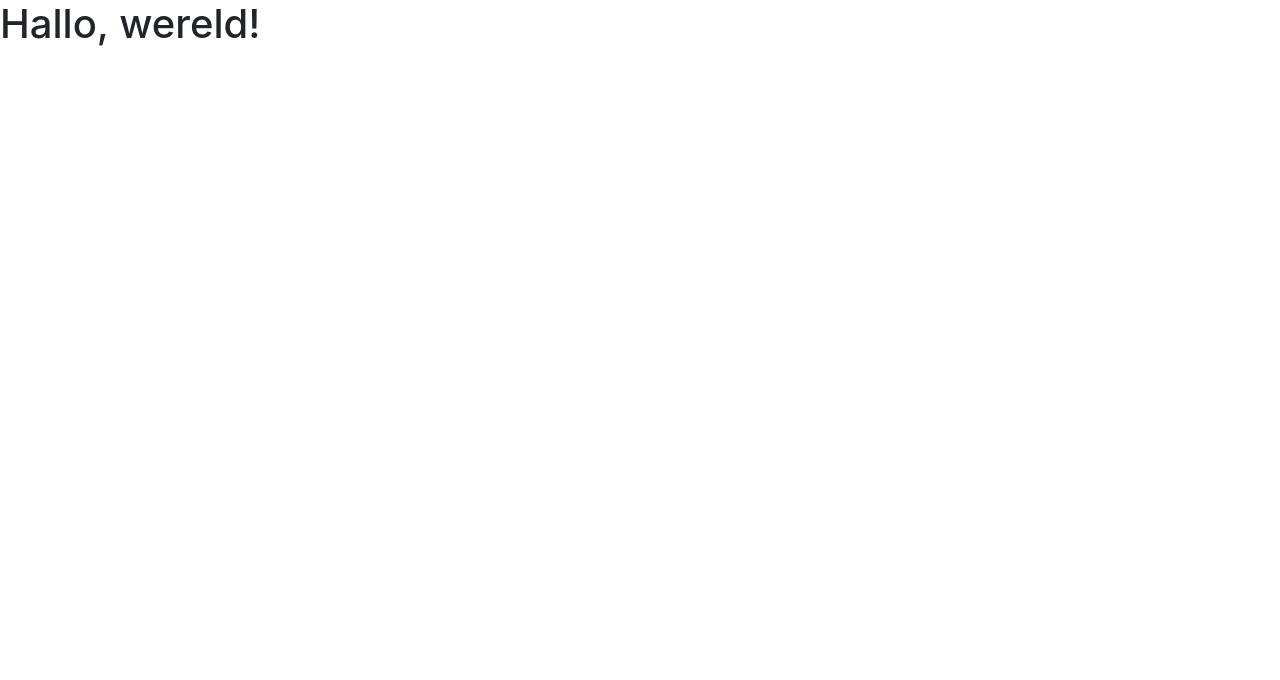
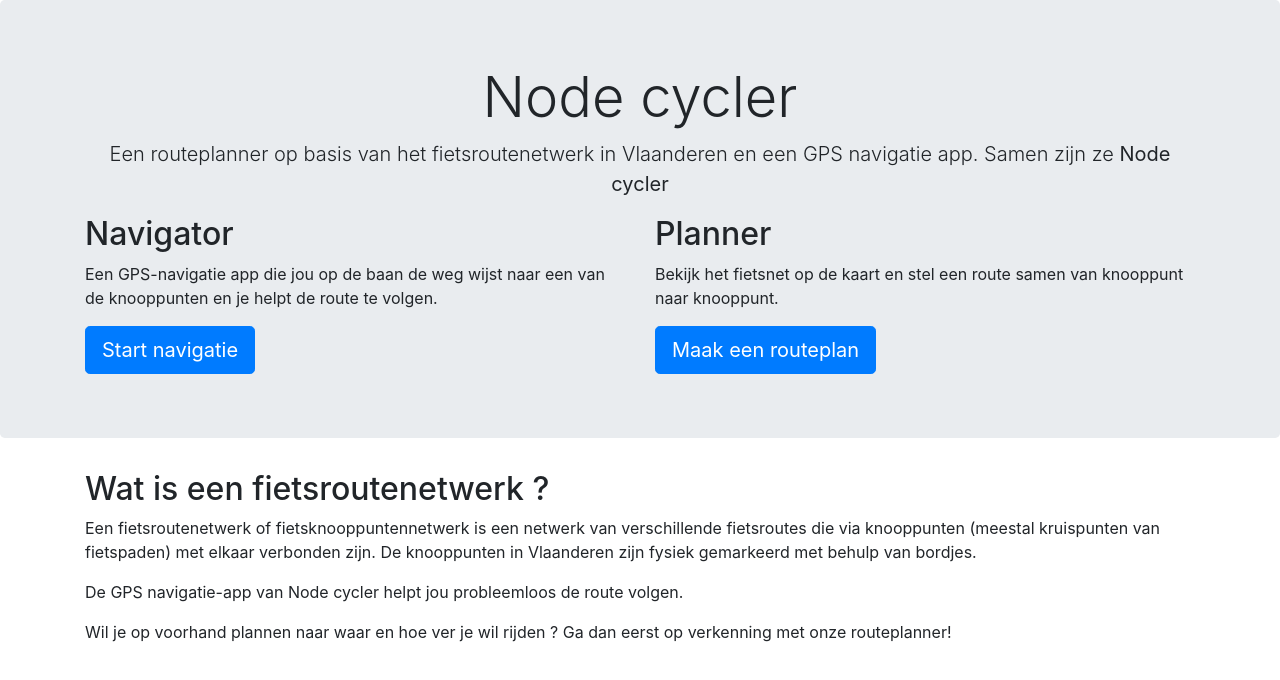
Before and after one commit to nodecycler/nodecycler.github.io, a plain HTML site: page index.html in a window 1280 px wide. Drawn offline with nearby package versions, Linux system fonts and the light colour scheme.

Commit message:
add basic introduction

```diff
--- a/index.html
+++ b/index.html
@@ -6,17 +6,53 @@
     <meta name="viewport" content="width=device-width, initial-scale=1, shrink-to-fit=no">
 
     <!-- Bootstrap CSS -->
-    <link rel="stylesheet" href="https://stackpath.bootstrapcdn.com/bootstrap/4.4.1/css/bootstrap.min.css" integrity="sha384-Vkoo8x4CGsO3+Hhxv8T/Q5PaXtkKtu6ug5TOeNV6gBiFeWPGFN9MuhOf23Q9Ifjh" crossorigin="anonymous">
+    <link href="https://fonts.googleapis.com/css2?family=Open+Sans:wght@300;400;700&display=swap" rel="stylesheet"/>
+    <link rel="stylesheet" href="https://stackpath.bootstrapcdn.com/bootstrap/4.4.1/css/bootstrap.min.css"
+          integrity="sha384-Vkoo8x4CGsO3+Hhxv8T/Q5PaXtkKtu6ug5TOeNV6gBiFeWPGFN9MuhOf23Q9Ifjh" crossorigin="anonymous"/>
+    <link rel="stylesheet" href="/styles.css"/>
 
     <title>Node cycler</title>
 </head>
 <body>
-    <h1>Hallo, wereld!</h1>
-
+<section class="jumbotron">
+    <h1 class="display-4 text-center">Node cycler</h1>
+    <div class="container">
+        <p class="lead text-center">Een routeplanner op basis van het fietsroutenetwerk in Vlaanderen en een GPS
+            navigatie app.
+            Samen zijn ze <strong>Node cycler</strong></p>
+        <div class="row">
+            <div class="col-sm-6">
+                <h2>Navigator</h2>
+                <p>Een GPS-navigatie app die jou op de baan de weg wijst naar een van de knooppunten en je helpt de
+                    route te volgen.</p>
+                <a href="https://navigator.nodecycler.net" class="btn btn-primary btn-lg">Start navigatie</a>
+            </div>
+            <div class="col-sm-6">
+                <h2>Planner</h2>
+                <p>Bekijk het fietsnet op de kaart en stel een route samen van knooppunt naar knooppunt.</p>
+                <a href="https://navigator.nodecycler.net" class="btn btn-primary btn-lg">Maak een routeplan</a>
+            </div>
+        </div>
+    </div>
+</section>
+<section class="container">
+    <h2>Wat is een fietsroutenetwerk ?</h2>
+    <p>Een fietsroutenetwerk of fietsknooppuntennetwerk is een netwerk van verschillende fietsroutes die via knooppunten
+        (meestal kruispunten van fietspaden) met elkaar verbonden zijn. De knooppunten in Vlaanderen zijn fysiek
+        gemarkeerd met behulp van bordjes.</p>
+    <p>De GPS navigatie-app van Node cycler helpt jou probleemloos de route volgen.</p>
+    <p>Wil je op voorhand plannen naar waar en hoe ver je wil rijden ? Ga dan eerst op verkenning met onze routeplanner!</p>
+</section>
 <!-- Optional JavaScript -->
 <!-- jQuery first, then Popper.js, then Bootstrap JS -->
-    <script src="https://code.jquery.com/jquery-3.4.1.slim.min.js" integrity="sha384-J6qa4849blE2+poT4WnyKhv5vZF5SrPo0iEjwBvKU7imGFAV0wwj1yYfoRSJoZ+n" crossorigin="anonymous"></script>
-    <script src="https://cdn.jsdelivr.net/npm/popper.js@1.16.0/dist/umd/popper.min.js" integrity="sha384-Q6E9RHvbIyZFJoft+2mJbHaEWldlvI9IOYy5n3zV9zzTtmI3UksdQRVvoxMfooAo" crossorigin="anonymous"></script>
-    <script src="https://stackpath.bootstrapcdn.com/bootstrap/4.4.1/js/bootstrap.min.js" integrity="sha384-wfSDF2E50Y2D1uUdj0O3uMBJnjuUD4Ih7YwaYd1iqfktj0Uod8GCExl3Og8ifwB6" crossorigin="anonymous"></script>
+<script src="https://code.jquery.com/jquery-3.4.1.slim.min.js"
+        integrity="sha384-J6qa4849blE2+poT4WnyKhv5vZF5SrPo0iEjwBvKU7imGFAV0wwj1yYfoRSJoZ+n"
+        crossorigin="anonymous"></script>
+<script src="https://cdn.jsdelivr.net/npm/popper.js@1.16.0/dist/umd/popper.min.js"
+        integrity="sha384-Q6E9RHvbIyZFJoft+2mJbHaEWldlvI9IOYy5n3zV9zzTtmI3UksdQRVvoxMfooAo"
+        crossorigin="anonymous"></script>
+<script src="https://stackpath.bootstrapcdn.com/bootstrap/4.4.1/js/bootstrap.min.js"
+        integrity="sha384-wfSDF2E50Y2D1uUdj0O3uMBJnjuUD4Ih7YwaYd1iqfktj0Uod8GCExl3Og8ifwB6"
+        crossorigin="anonymous"></script>
 </body>
 </html>
--- /dev/null
+++ b/styles.css
@@ -0,0 +1,3 @@
+:root {
+    --font-family-sans-serif: 'Open Sans', sans-serif;
+}
```
Lines whose indentation alone changed are shown as unchanged.
